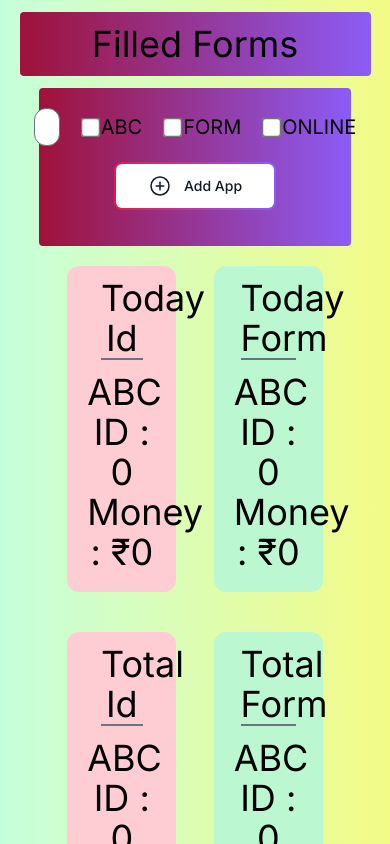
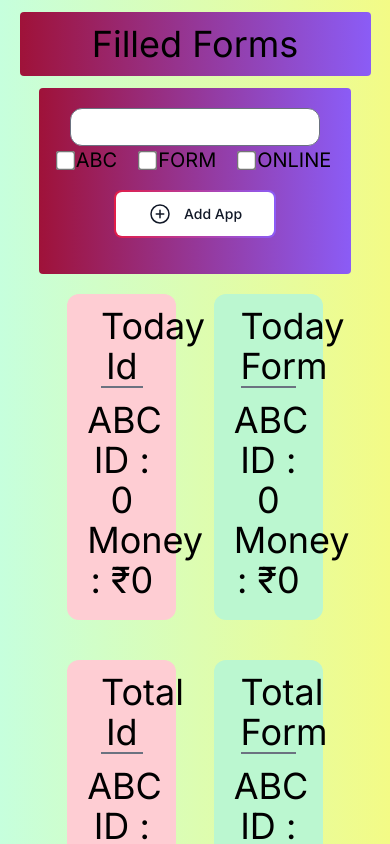
Before and after one commit to realraja/work-space, a Next.js app: page / in a window 390 px wide. Shown: the top 844 px of the page. Built offline with nearby package versions, Linux system fonts and the light colour scheme; no server answers.

Commit message:
basic media query

```diff
--- a/src/app/page.js
+++ b/src/app/page.js
@@ -126,9 +126,9 @@ export default function Home() {
       </div>
 
       <div className="bg-gradient-to-r from-rose-800 to-violet-500 rounded w-[80%] m-auto py-5">
-        <div className="flex justify-center items-center gap-x-6 ">
+        <div className="flex flex-wrap justify-center items-center gap-x-6 ">
           <input
-            className="w-[30%] border-[1px] rounded-xl border-gray-500 outline-none py-1 px-3 text-lg"
+            className="w-[80%] mx-5 sm:w-[30%] border-[1px] rounded-xl border-gray-500 outline-none py-1 px-3 text-lg"
             value={id}
             onChange={(e) => setId(e.target.value)}
             type="number"
```
